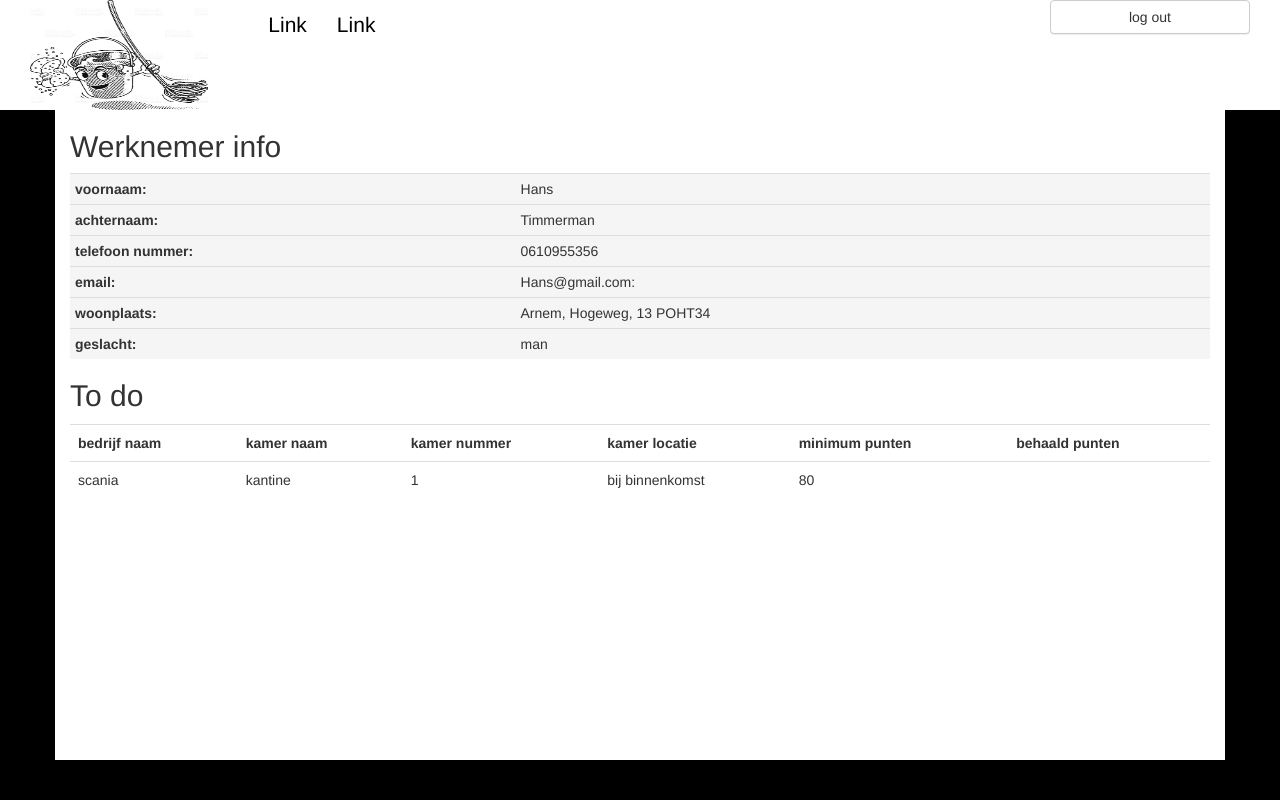
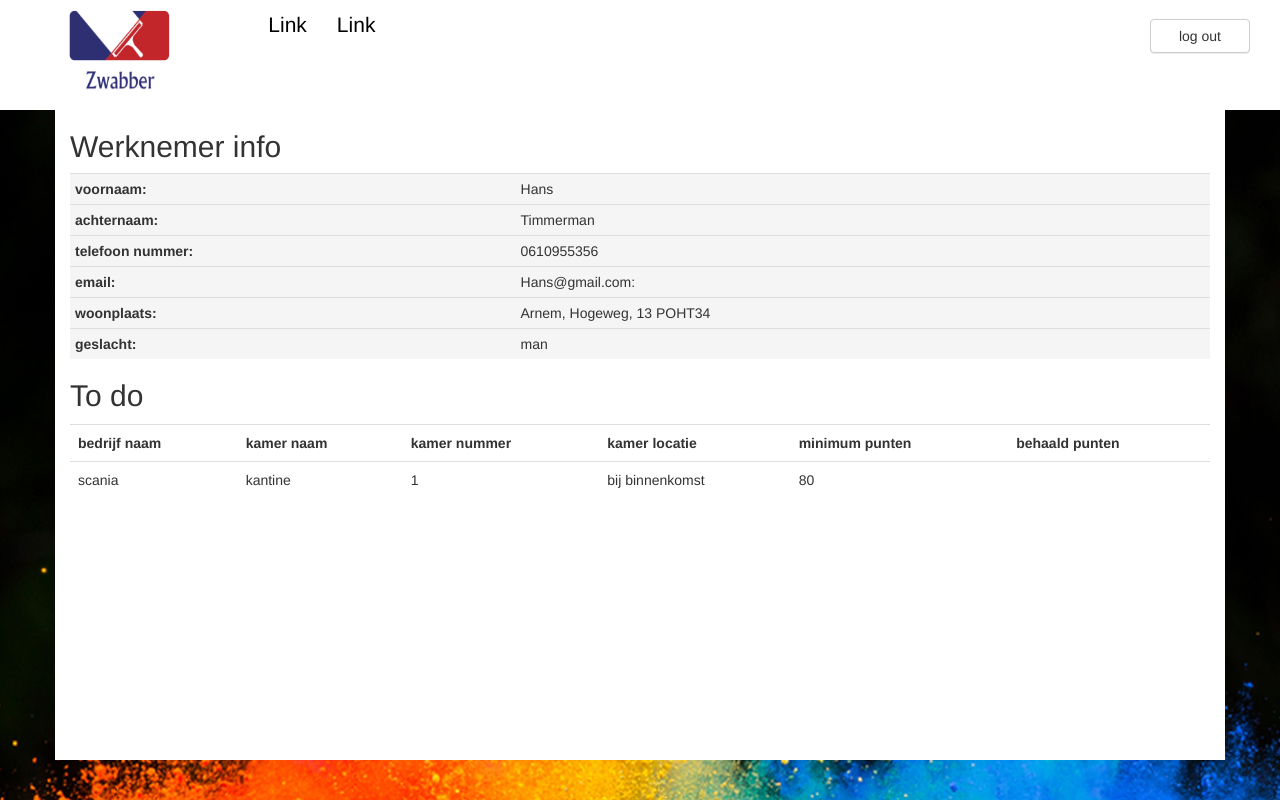
Before and after one commit to joeyvandijk2/zwabber, a PHP site: page /werknemer.php in a window 1280 px wide. Run offline with PHP 8.4, Linux system fonts and the light colour scheme; some libraries are stand-ins or nearby versions.

Commit message:
logo ontworpen en werknemer pagina gefixed

```diff
--- a/css/style.css
+++ b/css/style.css
@@ -1,6 +1,10 @@
 body
 {
 	background-color: black !important;
+	background-image: url("../images/background.jpg");
+	background-repeat: no-repeat;
+	background-attachment: fixed;
+	background-position: center;
 }
 
 .topbalk
@@ -45,10 +49,10 @@ ul> li> a
 	display:block;
 }
 
-img
+.logo > img
 {
-	width: 100%;
-	height: 100%;
+	width: 60%;
+	height: 100px;
 }
 
 .inloginput
@@ -69,8 +73,9 @@ img
 {
 	margin-top: 12px;
 }
-.lol
+.logout
 {
-	width: 200px !important;
+	margin-top: 5%;
+	width: 100px !important;
 	float: right !important;
 }
--- a/index.php
+++ b/index.php
@@ -33,7 +33,7 @@ if($_GET["table"] == "object")$create = "<a><span class='glyphicon glyphicon-plu
 
 	<div class="container-fluid topbalk">
 		<div class="col-xs-2 col-md-2 logo">
-            <img src="images/logo.jpg">
+            <img src="images/logo5.gif">
         </div>
 		<div class="col-xs-6 col-md-6 menu">
             <div class="navbar-header">
--- a/werknemer.php
+++ b/werknemer.php
@@ -28,7 +28,7 @@ include_once("classes/database.php");
 
 <div class="container-fluid topbalk">
     <div class="col-xs-2 col-md-2 logo">
-        <img src="images/logo.jpg">
+        <img src="images/logo5.gif">
     </div>
     <div class="col-xs-6 col-md-6 menu">
         <div class="navbar-header">
@@ -48,7 +48,7 @@ include_once("classes/database.php");
         </div>
     </div>
     <div class="col-xs-4 col-md-4 inlog">
-        <button type="button" class="btn btn-default lol">log out</button>
+        <button type="button" class="btn btn-default logout">log out</button>
     </div>
 </div>
 
```
Also changed, not shown: images/background.jpg (added), images/logo.jpg (deleted), images/logo5.gif (added).
